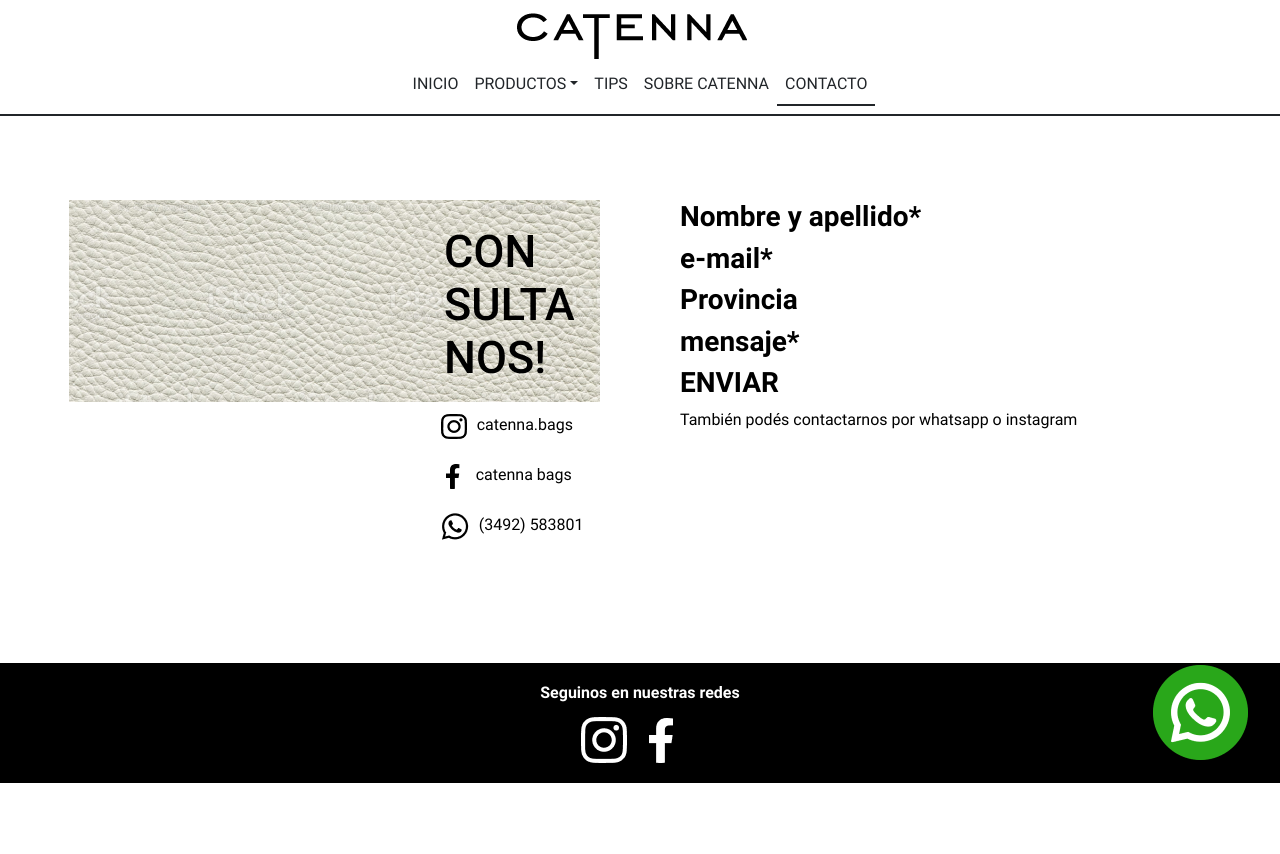
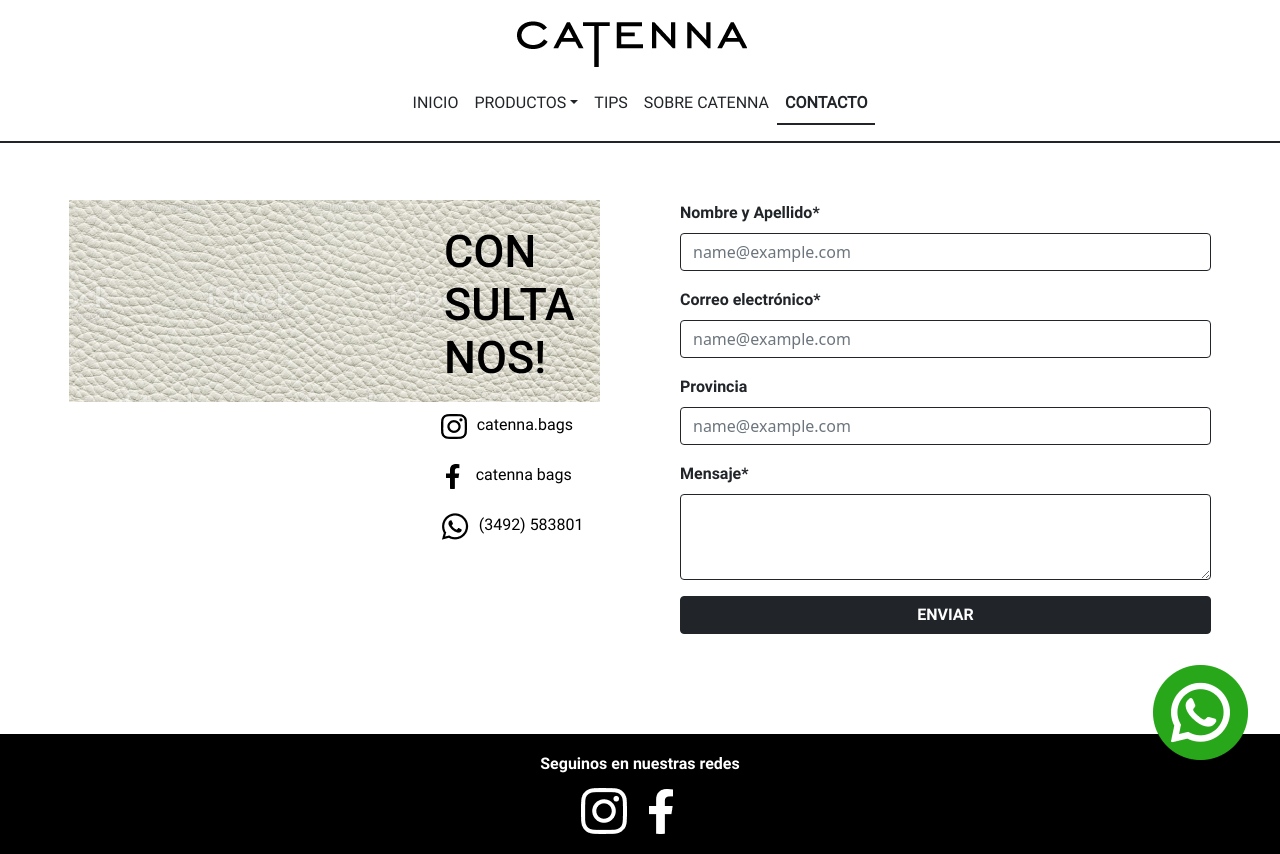
Before and after one commit to josefinabrarda/WebCatenna, a plain HTML site: page Contacto.html in a window 1280 px wide. Before the commit the page ends 800 px from the top, so only its background shows below. Drawn offline with nearby package versions, Linux system fonts and the light colour scheme.

Commit message:
Boostrap en Todas las paginas

```diff
--- a/Contacto.html
+++ b/Contacto.html
@@ -22,11 +22,11 @@
 </head>
 <body>
     <!--INICIO NAVBAR-->
-    <nav class="navbar navbar-expand-lg navbar-light bg-white navbar fixed-top border-bottom border-2 border-dark" >
+    <nav class="navbar navbar-expand-lg navbar-light bg-white navbar fixed-top border-bottom border-2 border-dark pt-3 pb-3" >
         <div class="container-fluid ubicacion-navbar">
 
           <!--Logo-->
-          <a class="navbar-brand" href="index.html">
+          <a class="navbar-brand pb-3" href="index.html">
             <img class="container" src="Archivos-multimedia/logo-catenna-header.png" alt="">
           </a>
           <!--Fin Logo-->
@@ -41,15 +41,15 @@
           <div class="collapse navbar-collapse" id="navbarSupportedContent">
             <ul class="navbar-nav me-auto mb-2 mb-lg-0 ">
 
-              <li class="nav-item">
+              <li class="nav-item header-hover">
                 <a class="nav-link active text-dark" aria-current="page" href="index.html">INICIO</a>
               </li>
 
-              <li class="nav-item dropdown">
+              <li class="nav-item dropdown header-hover">
                 <a class="nav-link dropdown-toggle text-dark" href="productos.html" id="navbarDropdown" role="button" data-bs-toggle="dropdown" aria-expanded="false">PRODUCTOS</a>
 
                 <!--Menu desplegable productos-->
-                <ul class="dropdown-menu" aria-labelledby="navbarDropdown">
+                <ul class="dropdown-menu header-hover" aria-labelledby="navbarDropdown">
 
                     <li><a class="dropdown-item" href="#">Mochila</a></li>
 
@@ -77,16 +77,16 @@
                  <!--Fin Menu desplegable productos-->
 
                 </li>
-                <li class="nav-item">
+                <li class="nav-item header-hover">
                   <a class="nav-link text-dark" href="../Proyecto-Catenna/index.html #Tips">TIPS</a>
                 </li>
 
               </li>
-              <li class="nav-item">
+              <li class="nav-item header-hover">
                 <a class="nav-link text-dark" href="sobrecatenna.html">SOBRE CATENNA</a>
               </li>
 
-              <li class="nav-item border-bottom border-dark border-2">
+              <li class="nav-item border-bottom border-dark border-2 fw-bold">
                 <a class="nav-link text-dark" href="Contacto.html">CONTACTO</a>
               </li>
 
@@ -143,43 +143,44 @@
 
                                 <p class="item-margin">(3492) 583801</p>
                                 </div>
-
                         </div>
-
                  </div>
 
     <!--Fin Seccion 1: Contacto-->
 
-     <!--Inicio Seccion 2: Formulario-->
-                <div class="formulario">
+    <!--Inicio Seccion 2: Formulario-->
+            <div>
+                <div class="mb-3">
+                    <label for="exampleFormControlInput1" class="form-label">Nombre y Apellido*</label>
 
+                    <input type="email" class="form-control border-dark" id="exampleFormControlInput1" placeholder="name@example.com">
+                </div>
 
-                        <h3>Nombre y apellido*</h3>
-                        <div class="rectangulo-1"></div>
+                <div class="mb-3">
+                    <label for="exampleFormControlInput1" class="form-label">Correo electrónico*</label>
 
+                    <input type="email" class="form-control border-dark" id="exampleFormControlInput1" placeholder="name@example.com">
+                </div>
 
+                <div class="mb-3">
+                    <label for="exampleFormControlInput1" class="form-label">Provincia</label>
 
-                        <h3>e-mail*</h3>
-                        <div class="rectangulo-1"></div>
+                    <input type="email" class="form-control border-dark" id="exampleFormControlInput1" placeholder="name@example.com">
+                </div>
 
+                <div class="mb-3">
+                    <label for="exampleFormControlTextarea1" class="form-label fw-bold">Mensaje*</label>
 
+                    <textarea class="form-control border-dark" id="exampleFormControlTextarea1" rows="3"></textarea>
+                </div>
 
-                        <h3>Provincia</h3>
-                        <div class="rectangulo-1"></div>
+                <!--boton enviar-->
+                <div class="d-grid gap-2 col-12 mx-auto boton-enviar">
+                    <button class="btn btn-dark bg-color" type="button">ENVIAR</button>
+                </div>
 
+            </div>
 
-
-                        <h3>mensaje*</h3>
-                        <div class="rectangulo-2"></div>
-
-
-                     <div class="boton-consulta">
-                            <h3 class="tipografia-boton boton-enviar">ENVIAR</h3>
-
-                            <p>También podés contactarnos por whatsapp o instagram</p>
-                    </div>
-                </div>
-            </div>
         </section>
 
     <!--Fin Seccion 2: Formulario-->
```
Also changed, not shown: descripcionbilletera.html (+15 -18 lines), productos.html (+3 -3 lines), sobrecatenna.html (+7 -7 lines).
